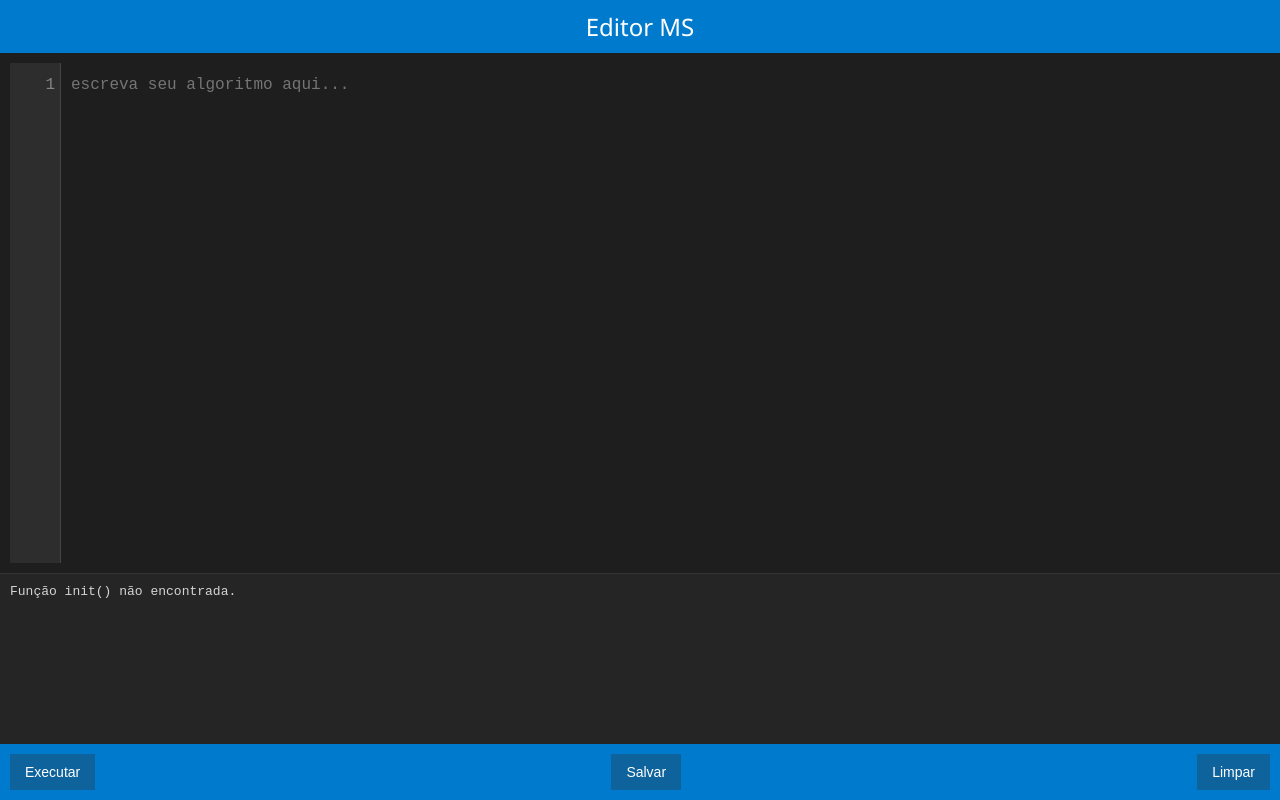
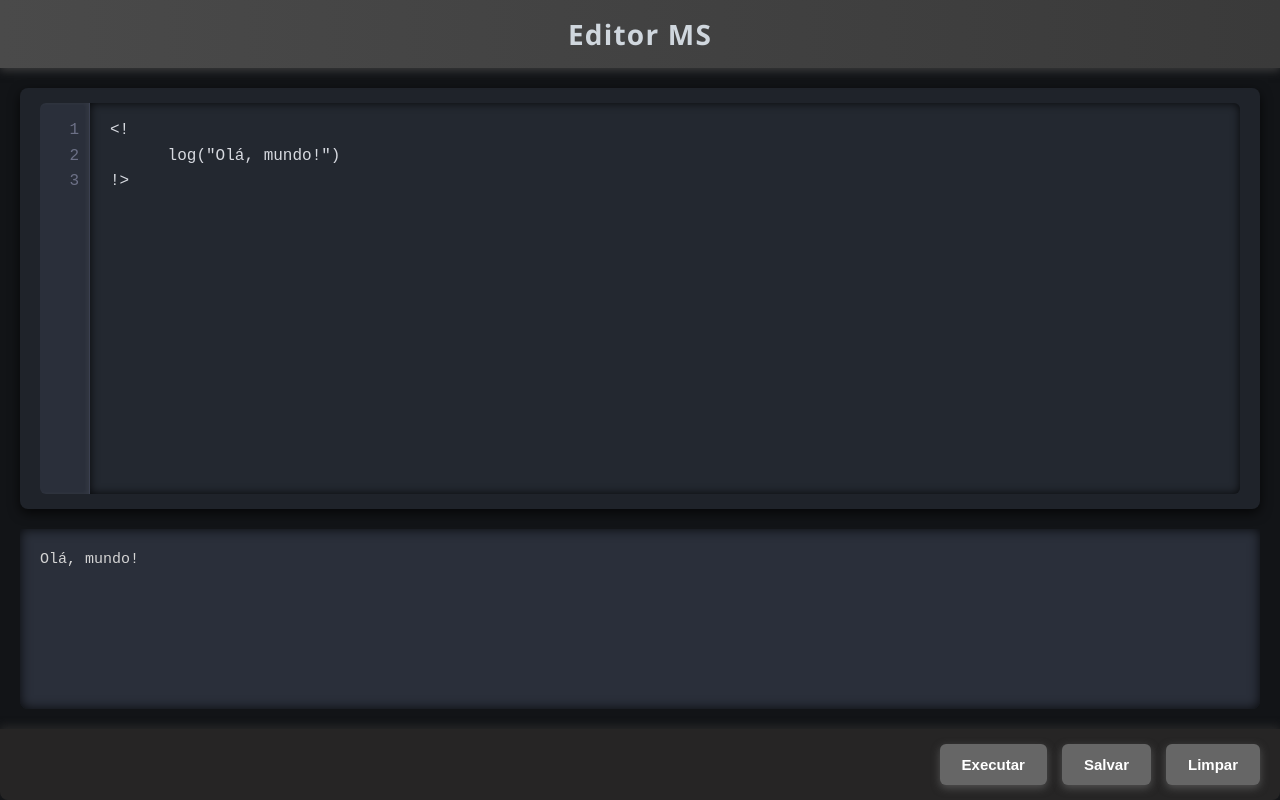
Before and after one commit to Martinsz09/MS-, a plain HTML site: page src/index.html in a window 1280 px wide. Both pictures are taken after a click on the button "Executar". Drawn offline with Linux system fonts and the light colour scheme.

Commit message:
atualizando dados e arrumando bugs

```diff
--- a/src/assets/css/style.css
+++ b/src/assets/css/style.css
@@ -1,84 +1,175 @@
+/* Reset básico */
+* {
+  box-sizing: border-box;
+}
+
+/* Body */
 body {
   margin: 0;
   font-family: 'Segoe UI', Tahoma, Geneva, Verdana, sans-serif;
-      background-color: #1e1e1e;
-      color: white;
+  background-color: #121417;
+  color: #e0e0e0;
   display: flex;
   flex-direction: column;
   height: 100vh;
+  user-select: none;
 }
 
+/* Header */
 header {
-      background-color: #007acc;
-      padding: 10px;
+  background: linear-gradient(90deg, #007acc, #005a9e);
+  padding: 15px 20px;
   text-align: center;
-      font-size: 1.5em;
+  font-size: 1.75em;
+  font-weight: 700;
+  letter-spacing: 1.2px;
+  color: #fff;
+  box-shadow: 0 3px 8px rgba(0, 122, 204, 0.6);
+  user-select: text;
 }
 
+/* Editor container */
 #editor {
   flex: 1;
   display: flex;
   flex-direction: row;
-      padding: 10px;
+  padding: 15px 20px;
+  background-color: #1f232a;
+  border-radius: 8px;
+  margin: 20px;
+  box-shadow: 0 4px 12px rgba(0,0,0,0.7);
   overflow: hidden;
 }
 
+/* Linha de números */
 .line-numbers {
-  background-color: #2d2d2d;
-  color: #858585;
+  background-color: #2a2f3a;
+  color: #6c7086;
   text-align: right;
-  padding: 10px 5px;
+  padding: 15px 10px;
+  font-family: 'Fira Mono', monospace, monospace;
+  font-size: 16px;
+  line-height: 1.6;
+  min-width: 50px;
+  border-radius: 6px 0 0 6px;
+  border-right: 1px solid #3b4050;
   user-select: none;
-  font-family: monospace;
-  font-size: 16px;
-  line-height: 1.5;
-  min-width: 40px;
-  border-right: 1px solid #444;
-  white-space: pre; /* <- ESSENCIAL para manter as quebras de linha */
+  white-space: pre;
+  box-shadow: inset -2px 0 4px rgba(255,255,255,0.05);
 }
 
-
+/* Textarea */
 textarea {
   flex: 1;
-      background-color: #1e1e1e;
-      color: #dcdcdc;
-      font-family: monospace;
+  background-color: #232830;
+  color: #d7dae0;
+  font-family: 'Fira Mono', monospace, monospace;
   font-size: 16px;
   border: none;
   outline: none;
   resize: none;
-      padding: 10px;
+  padding: 15px 20px;
+  line-height: 1.6;
+  border-radius: 0 6px 6px 0;
+  box-shadow: inset 0 0 10px rgba(0,0,0,0.8);
+  transition: background-color 0.3s ease;
+}
+
+textarea::placeholder {
+  color: #7f8494;
+  font-style: italic;
+}
+
+/* Foco no textarea */
+textarea:focus {
+  background-color: #2a303c;
+  box-shadow: 0 0 8px #007acc;
+  color: #e1e1e1;
+}
+
+/* Output */
+#output {
+  height: 180px;
+  background-color: #2a2f3a;
+  color: #d4d4d4;
+  padding: 20px;
+  font-family: 'Fira Mono', monospace;
+  overflow-y: auto;
+  border-radius: 0 0 8px 8px;
+  margin: 0 20px 20px 20px;
+  box-shadow: inset 0 0 12px rgba(0,0,0,0.8);
+  white-space: pre-wrap;
+  user-select: text;
+  font-size: 15px;
   line-height: 1.5;
 }
 
-    #output {
-      height: 150px;
-      background-color: #252526;
-      color: #d4d4d4;
-      padding: 10px;
-      font-family: monospace;
-      overflow-y: auto;
-      border-top: 1px solid #333;
-      white-space: pre-wrap;
-
+/* Header */
+header {
+  background: linear-gradient(90deg, #4a4a4a, #3a3a3a);
+  padding: 15px 20px;
+  text-align: center;
+  font-size: 1.75em;
+  font-weight: 700;
+  letter-spacing: 1.2px;
+  color: #d0d7de;
+  box-shadow: 0 3px 8px rgba(74, 74, 74, 0.7);
+  user-select: text;
 }
 
+/* Footer */
 footer {
-      background-color: #007acc;
-      padding: 10px;
+  background-color: #262525;
+  padding: 15px 20px;
   display: flex;
-      justify-content: space-between;
+  justify-content: flex-end;
+  gap: 15px;
+  box-shadow: 0 -3px 8px rgba(45, 45, 45, 0.8);
+  border-radius: 0 0 8px 8px;
 }
 
+/* Botões */
 button {
-      padding: 10px 15px;
+  padding: 12px 22px;
   border: none;
-      background-color: #0e639c;
+  background-color: #666666;
   color: white;
   cursor: pointer;
-      font-size: 14px;
+  font-size: 15px;
+  font-weight: 600;
+  border-radius: 6px;
+  box-shadow: 0 3px 8px rgba(102, 102, 102, 0.7);
+  transition: background-color 0.25s ease, box-shadow 0.25s ease;
+  user-select: none;
 }
 
 button:hover {
-      background-color: #1177bb;
+  background-color: #7f7f7f;
+  box-shadow: 0 5px 14px rgba(127, 127, 127, 0.9);
 }
+
+
+button:active {
+  transform: scale(0.97);
+}
+
+/* Scrollbar customizada para textarea e output */
+textarea::-webkit-scrollbar,
+#output::-webkit-scrollbar {
+  width: 8px;
+  height: 8px;
+}
+
+textarea::-webkit-scrollbar-thumb,
+#output::-webkit-scrollbar-thumb {
+  background-color: #555a6e;
+  border-radius: 4px;
+}
+
+textarea::-webkit-scrollbar-track,
+#output::-webkit-scrollbar-track {
+  background-color: #1e2128;
+}
+
+/* Fonte extra para monoespaçado */
+@import url('https://fonts.googleapis.com/css2?family=Fira+Mono&display=swap');
--- a/src/assets/js/script.js
+++ b/src/assets/js/script.js
@@ -1,17 +1,17 @@
-const codeArea = document.getElementById('codeArea');
-const lineNumbers = document.getElementById('lineNumbers');
+const codeArea = document.getElementById("codeArea");
+const lineNumbers = document.getElementById("lineNumbers");
 
 function updateLineNumbers() {
-  const lines = codeArea.value.split('\n').length;
-  let lineStr = '';
+  const lines = codeArea.value.split("\n").length;
+  let lineStr = "";
   for (let i = 1; i <= lines; i++) {
-    lineStr += i + '\n';
+    lineStr += i + "\n";
   }
   lineNumbers.textContent = lineStr;
 }
 
-codeArea.addEventListener('input', updateLineNumbers);
-codeArea.addEventListener('scroll', () => {
+codeArea.addEventListener("input", updateLineNumbers);
+codeArea.addEventListener("scroll", () => {
   lineNumbers.scrollTop = codeArea.scrollTop;
 });
 
@@ -19,137 +19,163 @@ function evalWithContext(expression, context) {
   return Function(...Object.keys(context), `return ${expression}`)(...Object.values(context));
 }
 
+function extractMainBlock(code) {
+  const lines = code.split("\n");
+  const start = lines.findIndex((line) => line.trim().startsWith("<!"));
+  const end = lines.findIndex((line) => line.trim().startsWith("!>"));
+  if (start === -1 || end === -1 || end <= start) return null;
+  return lines.slice(start + 1, end);
+}
+
 function executar() {
   const code = codeArea.value;
-  const outputDiv = document.getElementById('output');
-  const lines = code.split('\n');
-
+  const outputDiv = document.getElementById("output");
+  const mainBlockLines = extractMainBlock(code);
+  if (!mainBlockLines) {
+    outputDiv.innerText = "Bloco principal <! ... !> não encontrado.";
+    return;
+  }
   let results = [];
   let globalContext = {};
   let localContext = {};
+  processBlock(mainBlockLines, 0, localContext, globalContext, results);
+  outputDiv.innerText = results.join("\n");
+}
 
-  let insideFunc = false;
-  let funcName = '';
-  let funcLines = [];
-  let braceCount = 0;
+function defineLocalVariable(name, expr, localContext, globalContext, results) {
+  try {
+    localContext[name] = evalWithContext(expr, { ...globalContext, ...localContext });
+    results.push(`Variável local '${name}' definida.`);
+  } catch (e) {
+    results.push(`Erro local '${name}': ${e.message}`);
+  }
+}
 
-  for (let rawLine of lines) {
-    let line = rawLine.trim();
-    if (!line) continue;
+function defineGlobalVariable(name, expr, globalContext, localContext, results) {
+  try {
+    globalContext[name] = evalWithContext(expr, { ...globalContext, ...localContext });
+    results.push(`Variável global '${name}' definida.`);
+  } catch (e) {
+    results.push(`Erro global '${name}': ${e.message}`);
+  }
+}
 
-    if (!insideFunc && line.startsWith('func ') && line.includes('{')) {
-      const match = /^func\s+(\w+)\s*\(\)\s*\{\s*$/.exec(line);
-      if (match) {
-        funcName = match[1];
-        if (funcName !== 'init') break;
-        insideFunc = true;
-        braceCount = 1;
-        funcLines = [];
-        continue;
-      }
-    }
+function logLiteral(message, results) {
+  results.push(message);
+}
 
-    if (insideFunc) {
-      funcLines.push(rawLine);
-      braceCount += (rawLine.match(/{/g) || []).length;
-      braceCount -= (rawLine.match(/}/g) || []).length;
-      if (braceCount === 0) {
-        insideFunc = false;
-        break;
-      }
-      continue;
-    }
+function logExpression(expr, localContext, globalContext, results) {
+  try {
+    let val = evalWithContext(expr, { ...globalContext, ...localContext });
+    results.push(val);
+  } catch (e) {
+    results.push(`Erro no log da expressão: ${e.message}`);
   }
+}
 
-  if (funcLines.length === 0) {
-    outputDiv.innerText = 'Função init() não encontrada.';
-    return;
+function promptCommand(message, results, localContext) {
+  const response = prompt(message);
+  results.push(`Usuário respondeu: ${response}`);
+  localContext.lastInput = response;
+}
+
+function alertCommand(message, results) {
+  const response = alert(message);
+  results.push(response);
+}
+
+function evaluateIfElseBlock(condition, ifBlock, elseBlock, localContext, globalContext, results) {
+  let condResult = false;
+  try {
+    condResult = evalWithContext(condition, { ...globalContext, ...localContext });
+  } catch (e) {
+    results.push(`Erro na condição do if: ${e.message}`);
   }
-
-  processBlock(funcLines, 0, localContext, globalContext, results);
-
-  outputDiv.innerText = results.join('\n');
+  if (condResult) {
+    processBlock(ifBlock, 0, localContext, globalContext, results);
+  } else if (elseBlock) {
+    processBlock(elseBlock, 0, localContext, globalContext, results);
+  }
 }
 
 function processBlock(lines, startIndex, localContext, globalContext, results) {
   let i = startIndex;
   while (i < lines.length) {
     let line = lines[i].trim();
-    if (!line) {
+    if (!line || line === "}") {
       i++;
       continue;
-    }
-    if (line === '}') {
-      return i + 1;
     }
 
     const localMatch = /^local\s+(\w+)\s*=\s*(.+)$/.exec(line);
     if (localMatch) {
-      const [, name, expr] = localMatch;
-      try {
-        localContext[name] = evalWithContext(expr, {...globalContext, ...localContext});
-        results.push(`Variável local '${name}' definida.`);
-      } catch (e) {
-        results.push(`Erro local '${name}': ${e.message}`);
-      }
+      defineLocalVariable(localMatch[1], localMatch[2], localContext, globalContext, results);
       i++;
       continue;
     }
 
     const globalMatch = /^global\s+(\w+)\s*=\s*(.+)$/.exec(line);
     if (globalMatch) {
-      const [, name, expr] = globalMatch;
-      try {
-        globalContext[name] = evalWithContext(expr, {...globalContext, ...localContext});
-        results.push(`Variável global '${name}' definida.`);
-      } catch (e) {
-        results.push(`Erro global '${name}': ${e.message}`);
-      }
+      defineGlobalVariable(globalMatch[1], globalMatch[2], globalContext, localContext, results);
       i++;
       continue;
     }
 
     const ifMatch = /^if\s*\((.+)\)\s*\{$/.exec(line);
     if (ifMatch) {
-      const condition = ifMatch[1];
       let braceCount = 1;
-      let blockLines = [];
+      let ifBlock = [];
       i++;
       while (i < lines.length && braceCount > 0) {
         let l = lines[i];
         braceCount += (l.match(/{/g) || []).length;
         braceCount -= (l.match(/}/g) || []).length;
-        if (braceCount > 0) blockLines.push(l);
+        if (braceCount > 0) ifBlock.push(l);
         i++;
       }
-      let condResult = false;
-      try {
-        condResult = evalWithContext(condition, {...globalContext, ...localContext});
-        results.push(`Condição do if avaliada como: ${condResult}`);
-      } catch (e) {
-        results.push(`Erro na condição do if: ${e.message}`);
+
+      let elseBlock = null;
+      if (i < lines.length && lines[i].trim() === "else {") {
+        i++;
+        braceCount = 1;
+        elseBlock = [];
+        while (i < lines.length && braceCount > 0) {
+          let l = lines[i];
+          braceCount += (l.match(/{/g) || []).length;
+          braceCount -= (l.match(/}/g) || []).length;
+          if (braceCount > 0) elseBlock.push(l);
+          i++;
+        }
       }
-      if (condResult) {
-        processBlock(blockLines, 0, localContext, globalContext, results);
-      }
+
+      evaluateIfElseBlock(ifMatch[1], ifBlock, elseBlock, localContext, globalContext, results);
       continue;
     }
 
     const logMatch = /^log\(["'](.+)["']\)$/i.exec(line);
     if (logMatch) {
-      results.push(logMatch[1]);
+      logLiteral(logMatch[1], results);
+      i++;
+      continue;
+    }
+
+    const promptMatch = /^prompt\(["'](.+)["']\)$/i.exec(line);
+    if (promptMatch) {
+      promptCommand(promptMatch[1], results, localContext);
+      i++;
+      continue;
+    }
+
+    const alertMatch = /^alert\(["'](.+)["']\)$/i.exec(line);
+    if (alertMatch) {
+      alertCommand(alertMatch[1], results);
       i++;
       continue;
     }
 
     const logExprMatch = /^log\((.+)\)$/i.exec(line);
     if (logExprMatch) {
-      try {
-        let val = evalWithContext(logExprMatch[1], {...globalContext, ...localContext});
-        results.push(val);
-      } catch (e) {
-        results.push(`Erro no log da expressão: ${e.message}`);
-      }
+      logExpression(logExprMatch[1], localContext, globalContext, results);
       i++;
       continue;
     }
@@ -160,17 +186,17 @@ function processBlock(lines, startIndex, localContext, globalContext, results) {
 }
 
 function salvar() {
-  const blob = new Blob([codeArea.value], { type: 'text/plain' });
-  const link = document.createElement('a');
+  const blob = new Blob([codeArea.value], { type: "text/plain" });
+  const link = document.createElement("a");
   link.href = URL.createObjectURL(blob);
-  link.download = 'code.txt';
+  link.download = "code.txt";
   link.click();
 }
 
 function limpar() {
-  codeArea.value = '';
+  codeArea.value = "";
   updateLineNumbers();
-  document.getElementById('output').textContent = '';
+  document.getElementById("output").textContent = "";
 }
 
 updateLineNumbers();
--- a/src/index.html
+++ b/src/index.html
@@ -11,7 +11,9 @@
 
   <div id="editor">
     <div class="line-numbers" id="lineNumbers">1</div>
-    <textarea id="codeArea" placeholder="escreva seu algoritmo aqui..."></textarea>
+    <textarea id="codeArea" placeholder="escreva seu algoritmo aqui..."><!
+      log("Olá, mundo!")
+!></textarea>
   </div>
 
   <div id="output">Saída do programa...</div>
```
Lines whose indentation alone changed are shown as unchanged.
